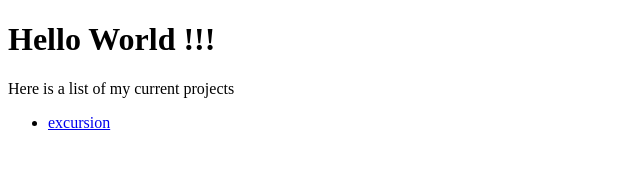
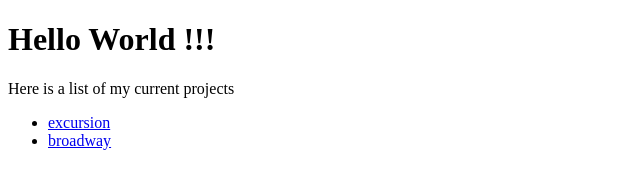
Before and after one commit to ccml/ccml.github.io, a plain HTML site: page index.html in a window 1280 px wide. Shown: the full height of the page, 0-640 px from the left. Drawn offline with Linux system fonts and the light colour scheme.

Commit message:
Added broadway site

```diff
--- a/index.html
+++ b/index.html
@@ -8,6 +8,7 @@
     <p>Here is a list of my current projects</p>
     <ul>
       <li><a href="./excursion">excursion</a></li>
+      <li><a href="./broadway">broadway</a></li>
     </ul>
   </body>
 </html>
```
